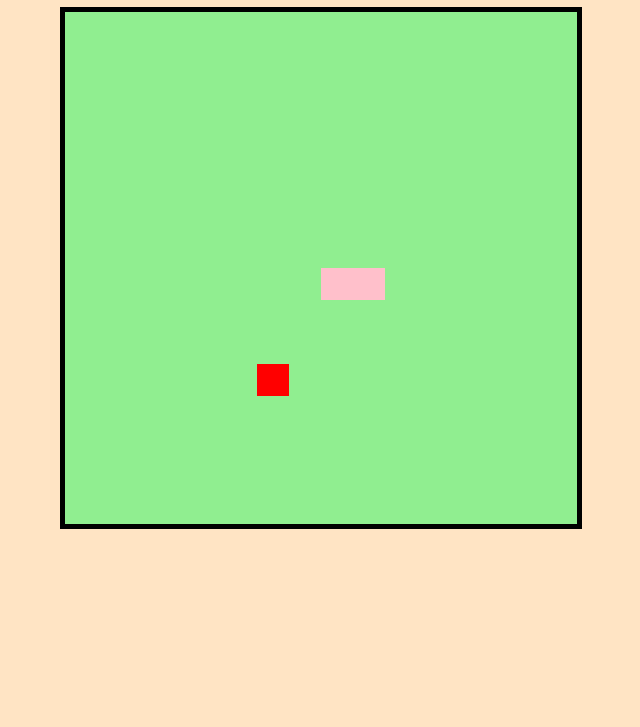
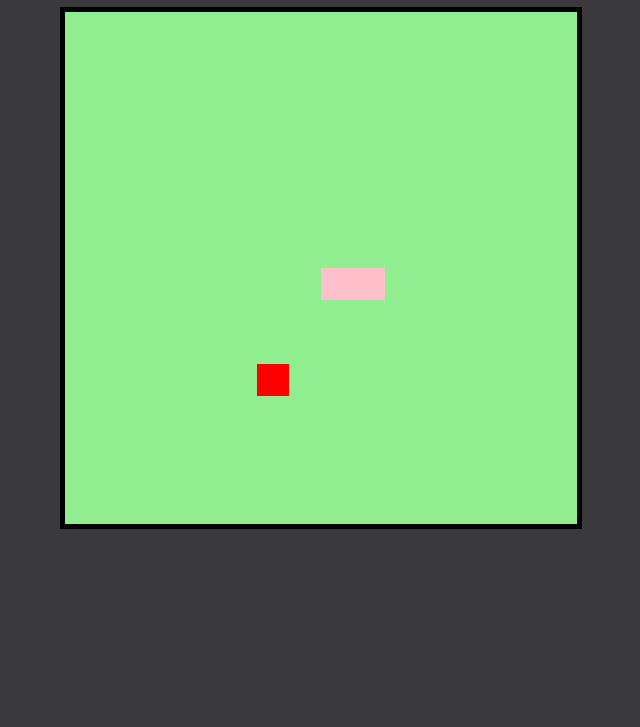
Before and after one commit to EudisAlves/jogo-snake, a plain HTML site: page index.html in a window 1280 px wide. Shown: the part 73-800 px from the top of the page, without its empty margins (319-959 px from the left). Drawn offline with Linux system fonts and the light colour scheme.

Commit message:
nova cor

```diff
--- a/style.css
+++ b/style.css
@@ -1,6 +1,6 @@
 body {
   text-align: center;
-  background-color: bisque;
+  background-color: rgb(58, 58, 61);
 }
 
 #snake {
```
